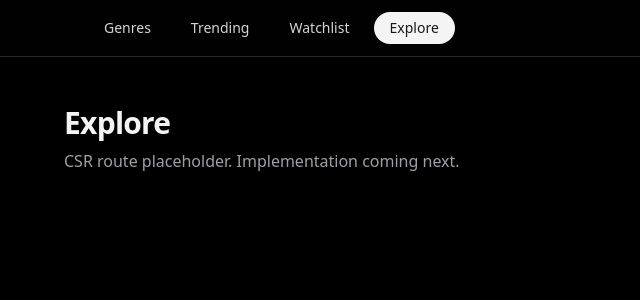
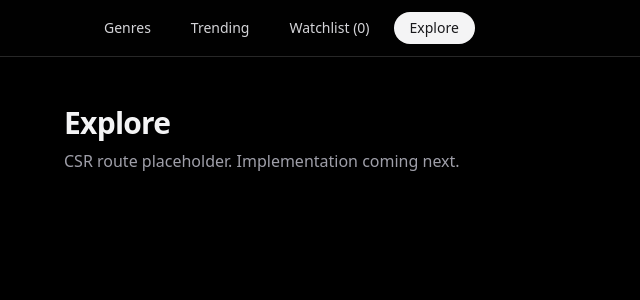
Before and after one commit to SilviuIordache/nextjs-rendering-modes, a Next.js app: page /explore in a window 1280 px wide. Shown: the top 300 px of the page, without its empty margins (0-640 px from the left). Built offline with nearby package versions, Linux system fonts and the light colour scheme.

Commit message:
Add watchlist button sync fix

```diff
--- a/app/components/MovieCard.tsx
+++ b/app/components/MovieCard.tsx
@@ -1,4 +1,7 @@
+import WatchlistButton from "./WatchlistButton";
+
 type MovieCardProps = {
+  movieId: number;
   title: string;
   posterPath: string | null;
   backdropPath: string | null;
@@ -15,6 +18,7 @@ function formatReleaseYear(releaseDate: string | null) {
 }
 
 export default function MovieCard({
+  movieId,
   title,
   posterPath,
   backdropPath,
@@ -28,6 +32,7 @@ export default function MovieCard({
 
   return (
     <article className="overflow-hidden rounded-xl border border-black/10 bg-white shadow-sm dark:border-white/15 dark:bg-zinc-900">
+      <div className="relative">
         {imageUrl ? (
           <div
             className="aspect-[2/3] w-full bg-cover bg-center"
@@ -36,6 +41,8 @@ export default function MovieCard({
         ) : (
           <div className="aspect-[2/3] w-full bg-gradient-to-br from-zinc-200 to-zinc-300 dark:from-zinc-700 dark:to-zinc-800" />
         )}
+        <WatchlistButton movieId={movieId} movieTitle={title} />
+      </div>
       <div className="space-y-2 p-4">
         <h2 className="line-clamp-2 text-lg font-semibold text-zinc-900 dark:text-zinc-100">
           {title}
--- a/app/components/TopNav.tsx
+++ b/app/components/TopNav.tsx
@@ -2,6 +2,7 @@
 
 import Link from "next/link";
 import { usePathname } from "next/navigation";
+import { useWatchlistCount } from "@/app/lib/watchlist";
 
 const navItems = [
   { href: "/genres", label: "Genres" },
@@ -12,6 +13,7 @@ const navItems = [
 
 export default function TopNav() {
   const pathname = usePathname();
+  const watchlistCount = useWatchlistCount();
 
   return (
     <header className="sticky top-0 z-50 border-b border-black/10 bg-white/90 backdrop-blur dark:border-white/15 dark:bg-black/85">
@@ -30,7 +32,9 @@ export default function TopNav() {
                   : "text-zinc-600 hover:bg-zinc-100 hover:text-zinc-900 dark:text-zinc-300 dark:hover:bg-zinc-800 dark:hover:text-zinc-100"
               }`}
             >
-              {item.label}
+              {item.href === "/watchlist"
+                ? `${item.label} (${watchlistCount})`
+                : item.label}
             </Link>
           );
         })}
--- /dev/null
+++ b/app/components/WatchlistButton.tsx
@@ -0,0 +1,48 @@
+"use client";
+
+import {
+  toggleWatchlistMovie,
+  useWatchlistMovieIds,
+} from "@/app/lib/watchlist";
+
+type WatchlistButtonProps = {
+  movieId: number;
+  movieTitle: string;
+};
+
+export default function WatchlistButton({
+  movieId,
+  movieTitle,
+}: WatchlistButtonProps) {
+  const watchlistMovieIds = useWatchlistMovieIds();
+  const isInWatchlist = watchlistMovieIds.includes(movieId);
+
+  const toggleWatchlist = () => {
+    toggleWatchlistMovie(movieId);
+  };
+
+  return (
+    <button
+      type="button"
+      onClick={toggleWatchlist}
+      aria-label={
+        isInWatchlist
+          ? `Remove ${movieTitle} from watchlist`
+          : `Add ${movieTitle} to watchlist`
+      }
+      title={isInWatchlist ? "Remove from watchlist" : "Add to watchlist"}
+      className="absolute right-3 top-3 rounded-full border border-black/15 bg-black/55 p-2 text-white backdrop-blur transition hover:bg-black/70 dark:border-white/20 dark:bg-black/50 dark:hover:bg-black/70"
+    >
+      <svg
+        viewBox="0 0 24 24"
+        className={`h-5 w-5 transition ${
+          isInWatchlist ? "fill-rose-500 text-rose-500" : "fill-transparent"
+        }`}
+        stroke="currentColor"
+        strokeWidth="1.8"
+      >
+        <path d="M12 21s-6.716-4.259-9.2-8.03C.83 9.987 2.07 6.5 5.255 5.485c2.09-.67 4.132.204 5.329 1.786 1.197-1.582 3.24-2.456 5.33-1.786 3.183 1.015 4.424 4.502 2.455 7.485C18.885 16.741 12 21 12 21z" />
+      </svg>
+    </button>
+  );
+}
--- a/app/genres/[id]/page.tsx
+++ b/app/genres/[id]/page.tsx
@@ -78,6 +78,7 @@ export default async function GenrePage({ params }: GenrePageProps) {
           {movies.map((movie) => (
             <MovieCard
               key={movie.id}
+              movieId={movie.id}
               title={movie.title}
               posterPath={movie.posterPath}
               backdropPath={movie.backdropPath}
--- /dev/null
+++ b/app/lib/watchlist.ts
@@ -0,0 +1,62 @@
+"use client";
+
+import { useMemo, useSyncExternalStore } from "react";
+
+export const WATCHLIST_STORAGE_KEY = "watchlist_movie_ids";
+export const WATCHLIST_UPDATED_EVENT = "watchlist:updated";
+
+function parseWatchlistRaw(raw: string): number[] {
+  try {
+    const parsed = JSON.parse(raw) as unknown;
+    if (!Array.isArray(parsed)) return [];
+    return parsed.filter((value): value is number => typeof value === "number");
+  } catch {
+    return [];
+  }
+}
+
+function getWatchlistSnapshot() {
+  if (typeof window === "undefined") return "[]";
+  return window.localStorage.getItem(WATCHLIST_STORAGE_KEY) ?? "[]";
+}
+
+function subscribeToWatchlistStore(callback: () => void) {
+  if (typeof window === "undefined") return () => {};
+
+  window.addEventListener("storage", callback);
+  window.addEventListener(WATCHLIST_UPDATED_EVENT, callback);
+
+  return () => {
+    window.removeEventListener("storage", callback);
+    window.removeEventListener(WATCHLIST_UPDATED_EVENT, callback);
+  };
+}
+
+export function useWatchlistMovieIds() {
+  const raw = useSyncExternalStore(
+    subscribeToWatchlistStore,
+    getWatchlistSnapshot,
+    () => "[]",
+  );
+
+  return useMemo(() => parseWatchlistRaw(raw), [raw]);
+}
+
+export function useWatchlistCount() {
+  return useWatchlistMovieIds().length;
+}
+
+export function toggleWatchlistMovie(movieId: number) {
+  if (typeof window === "undefined") return;
+
+  const ids = new Set(parseWatchlistRaw(getWatchlistSnapshot()));
+
+  if (ids.has(movieId)) {
+    ids.delete(movieId);
+  } else {
+    ids.add(movieId);
+  }
+
+  window.localStorage.setItem(WATCHLIST_STORAGE_KEY, JSON.stringify([...ids]));
+  window.dispatchEvent(new CustomEvent(WATCHLIST_UPDATED_EVENT));
+}
--- a/app/trending/page.tsx
+++ b/app/trending/page.tsx
@@ -33,6 +33,7 @@ export default async function TrendingPage() {
           {movies.map((movie) => (
             <MovieCard
               key={movie.id}
+              movieId={movie.id}
               title={movie.title}
               posterPath={movie.posterPath}
               backdropPath={movie.backdropPath}
```
Lines whose indentation alone changed are shown as unchanged.
